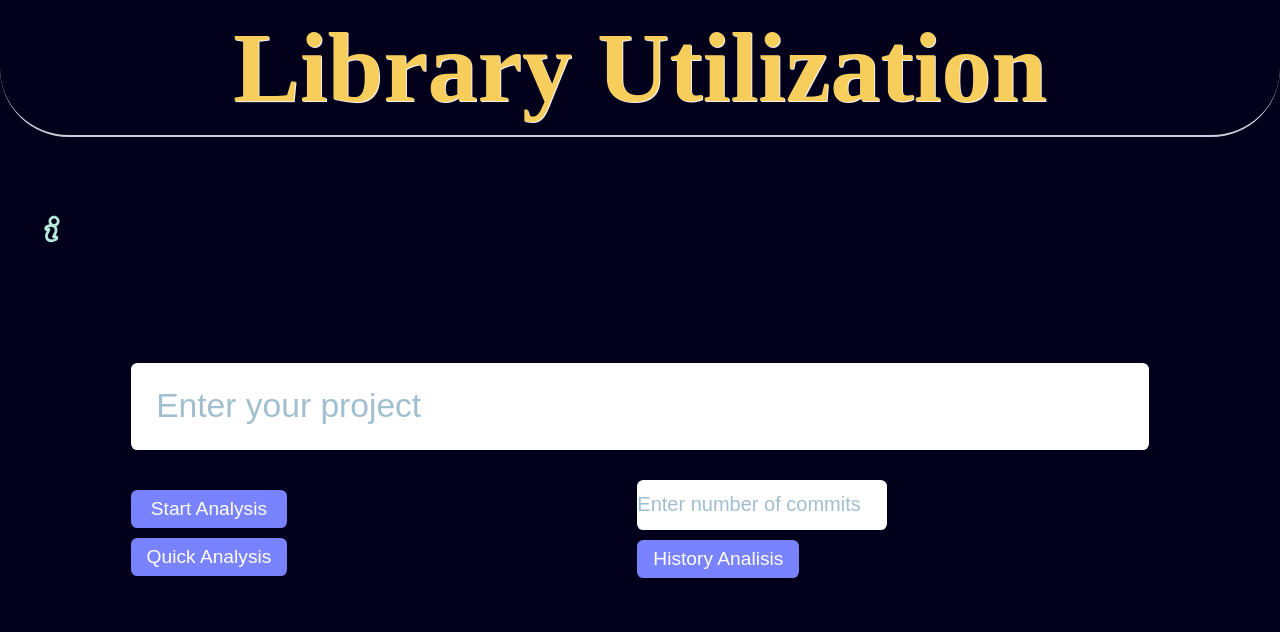
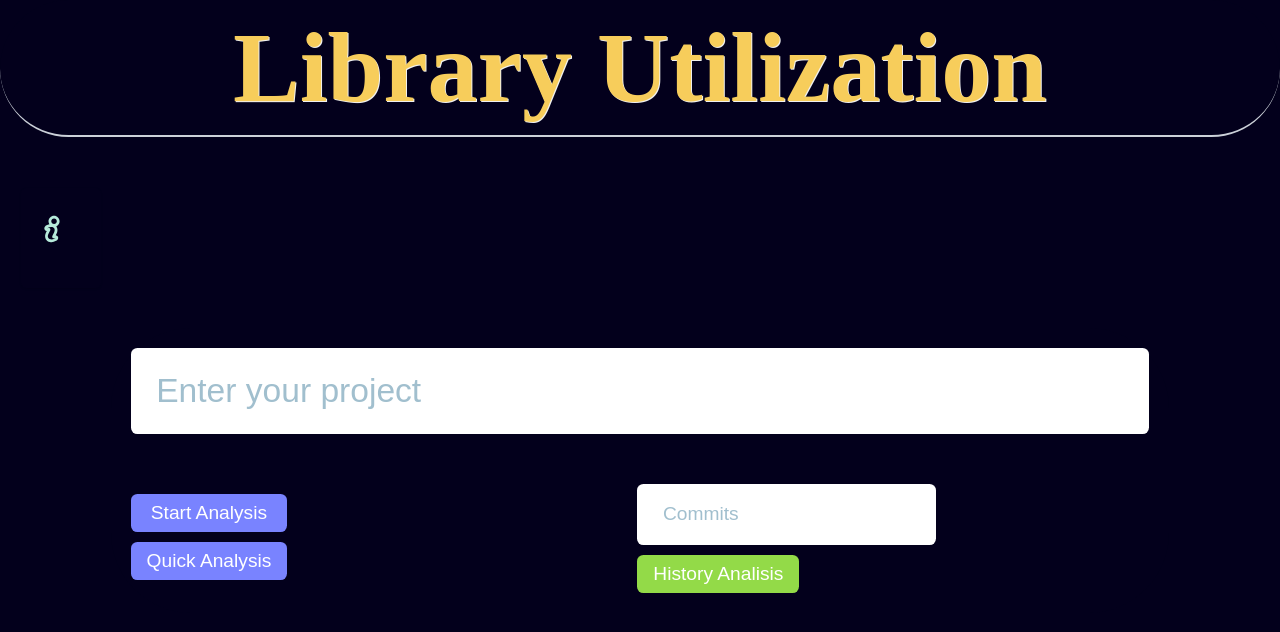
Before and after one commit to kostoglou/LibraryUtilization, a React (Create React App) app: page / in a window 1280 px wide. Shown: the top 632 px of the page. Built offline with nearby package versions, Linux system fonts and the light colour scheme.

Commit message:
commits and nul diagramm

```diff
--- a/src/App.css
+++ b/src/App.css
@@ -150,7 +150,7 @@
 .item2{
   display: flex;
   flex-direction: row;
-  padding-top: 30px;
+  padding-top: 50px;
 }
 .item21{
   display: flex;
@@ -164,8 +164,8 @@
 }
 
 #input2{
-  height: 50px;
-  width: 250px;
+  height: auto;
+  width: auto;
 }
 
 /*iNPUT URL*/
@@ -212,7 +212,7 @@
   display: flex;
   margin: 0;
   padding: var(--inputPaddingV) var(--inputPaddingH);
-  color: #7e57c2;
+  color: #3a1678;
   width: 100%;
   font-family: inherit;
   font-size: var(--inputFontSize);
@@ -272,6 +272,114 @@
     visibility 0ms,
     z-index 0ms;
 }
+
+/*****
+input Commits
+*****/
+.InputCom {
+  position: relative;
+
+  /* generic */
+  --gutterSm: 0.4rem;
+  --gutterMd: 0.8rem;
+  --gutterLg: 1.6rem;
+  --gutterXl: 2.4rem;
+  --gutterXx: 7.2rem;
+  --colorPrimary400: #A0D468;
+  --colorPrimary600: #A0D468;
+  --colorPrimary800: #FFCE54;
+  --fontFamily: "Dosis", sans-serif;
+  --fontSizeSm: 1.2rem;
+  --fontSizeMd: 1.6rem;
+  --fontSizeLg: 2.1rem;
+  --fontSizeXl: 2.8rem;
+  --fontSizeXx: 3.6rem;
+  --lineHeightSm: 1.1;
+  --lineHeightMd: 1.8;
+  --transitionDuration: 300ms;
+  --transitionTF: cubic-bezier(0.645, 0.045, 0.355, 1);
+  /* floated labels */
+  --inputPaddingV: var(--gutterMd);
+  --inputPaddingH: var(--gutterLg);
+  --inputFontSize: var(--fontSizeSm);
+  --inputLineHeight: var(--lineHeightMd);
+  --labelScaleFactor: 0.8;
+  --labelDefaultPosY: 50%;
+  --labelTransformedPosY: calc(
+    (var(--labelDefaultPosY)) -
+    (var(--inputPaddingV) * var(--labelScaleFactor)) -
+    (var(--inputFontSize) * var(--inputLineHeight))
+  );
+  --inputTransitionDuration: var(--transitionDuration);
+  --inputTransitionTF: var(--transitionTF);
+}
+
+.InputCom-text {
+  display: flex;
+  margin: 0;
+  padding: var(--inputPaddingV) var(--inputPaddingH);
+  color: #69913f;
+  width: 100%;
+  font-family: inherit;
+  font-size: var(--inputFontSize);
+  font-weight: inherit;
+  line-height: var(--inputLineHeight);
+  border: none;
+  border-radius: 0.4rem;
+  transition: box-shadow var(--transitionDuration);
+}
+
+.InputCom-text::placeholder {
+  color: #a1bfce;
+}
+
+.InputCom-text:focus {
+  outline: none;
+  box-shadow: 0.1rem 0.2rem 0.9rem var(--colorPrimary600);
+}
+
+.InputCom-label {
+  display: flex;
+  position: absolute;
+  bottom: 50%;
+  left: 1rem;
+  color: #fff;
+  font-family: inherit;
+  font-size: var(--inputFontSize);
+  font-weight: inherit;
+  line-height: var(--inputLineHeight);
+  opacity: 0;
+  transform:
+    translate3d(0, var(--labelDefaultPosY), 0)
+    scale(1);
+  transform-origin: 0 0;
+  transition:
+    opacity var(--inputTransitionDuration) var(--inputTransitionTF),
+    transform var(--inputTransitionDuration) var(--inputTransitionTF),
+    visibility 0ms var(--inputTransitionDuration) var(--inputTransitionTF),
+    z-index 0ms var(--inputTransitionDuration) var(--inputTransitionTF);
+}
+
+.InputCom-text:placeholder-shown + .InputCom-label {
+  visibility: hidden;
+  z-index: -1;
+}
+
+.InputCom-text:not(:placeholder-shown) + .InputCom-label,
+.InputCom-text:focus:not(:placeholder-shown) + .InputCom-label {
+  visibility: visible;
+  z-index: 1;
+  opacity: 1;
+  transform:
+    translate3d(0, var(--labelTransformedPosY), 0)
+    scale(var(--labelScaleFactor));
+  transition:
+    transform var(--inputTransitionDuration),
+    visibility 0ms,
+    z-index 0ms;
+}
+
+
 
 /*Table*/
 .table{
@@ -426,6 +534,45 @@ ul li:hover a {
   --size: 200px;
 }
 
+/***
+history button
+****/
+.historybutton{
+  font-family: 'Chakra Petch', sans-serif;
+  position: relative;
+  background: #93da48;
+  padding: 0.5rem 1rem;
+  font-size: 1.2rem;
+  border: none;
+  color: rgb(255, 255, 255);
+  cursor: pointer;
+  outline: none;
+  overflow: hidden;
+  margin-top: 10px;
+  margin-right: 350px;
+  border-radius: 0.4rem;
+}
+
+.historybutton span {
+  position: relative;
+}
+
+.historybutton::before {
+  --size: 0;
+  content: '';
+  position: absolute;
+  left: var(--x);
+  top: var(--y);
+  width: var(--size);
+  height: var(--size);
+  background: radial-gradient(circle closest-side, rgb(151, 173, 212), transparent);
+  transform: translate(-50%, -50%);
+  transition: width 0.2s ease, height 0.2s ease;
+}
+
+.historybutton:hover::before {
+  --size: 200px;
+}
 
 /*BACK BUTTON*/
 .backbutton{
--- a/src/App.js
+++ b/src/App.js
@@ -35,6 +35,11 @@ class App extends Component {
     if(this.state.showDiagram1==true){
       this.handleBacktoTableClick();
       document.getElementById("backButtonAllId").style.display="flex";
+    }
+
+    if(this.state.showHistoryAnalysis==true){
+      this.handleBackClick();
+      document.getElementById("backButtonAllId").style.display = "none";
     }
   }
 
@@ -153,6 +158,8 @@ class App extends Component {
         for(var k=0; k<obj.length; k++){
 
           var sha = obj[k].sha;
+          var nul = obj[k].projectModuleDTOS[0].nul;
+
 
           if(obj[k].projectModuleDTOS.length==1){
             this.setState({nul: "nul: "+obj[k].projectModuleDTOS[0].nul});
@@ -187,13 +194,14 @@ class App extends Component {
                 puci: puci.toFixed(3), lduf: lduf.toFixed(3), liuf: liuf.toFixed(3)});
             }
 
-            dataProject.push({sha: sha, dataProjectVersion: dataProjectVersion});
+            dataProject.push({sha: sha, nul: nul, dataProjectVersion: dataProjectVersion});
 
           }
         }
         dataProject= dataProject.reverse();
         this.setState({dataProject: dataProject});
 
+        document.getElementById("backButtonAllId").style.display = "flex";
         console.log("ok");
         this.setState({ showWelcome: false });
         this.setState({ showHistoryAnalysis: true });
@@ -206,7 +214,8 @@ class App extends Component {
   handleBackClick = () => {
     this.setState({ showWelcome: true });
     this.setState({ showTable: false });
-    this.setState({ showDiagram1: false })
+    this.setState({ showDiagram1: false });
+    this.setState({showHistoryAnalysis: false});
   };
 
   handleClickofTableofLibrary=(key) => {
@@ -242,10 +251,9 @@ class App extends Component {
         <aside class="asideBack"><button id="backButtonAllId" className="backbutton" onClick={this.onbackclickAll} style={{ display: "none" }} >BACK <span><MdOutlineArrowBackIosNew /></span></button></aside>
 
 
-
         <main class="main">
           {this.state.showWelcome && <Welcome ongoclick={this.handleGoClick} onHistoryclick={this.handleHistoryClick}/>}
-          {this.state.showHistoryAnalysis && <HistoryAnalysis data={this.state.dataProject} comm={this.state.commitsforhistory}/>}
+          {this.state.showHistoryAnalysis && <HistoryAnalysis data={this.state.dataProject} comm={this.state.commitsforhistory} />}
           {this.state.showTable && <MyTable onclickoftableoflibrary={this.handleClickofTableofLibrary}
               data={this.state.dataTable} nul={this.state.nul} onbackclick={this.handleBackClick} />}
           {this.state.showDiagram1 && <DiagramSystemtoApi data={this.state.dataFirstMethods} libname={this.state.selectedLibrary}/>}
--- a/src/components/historyAnalysis.jsx
+++ b/src/components/historyAnalysis.jsx
@@ -1,6 +1,4 @@
 import React, { Component } from 'react';
-import Table from 'rc-table';
-import { HiArrowRightCircle } from 'react-icons/hi2';
 import {
     LineChart,
     Line,
@@ -25,16 +23,22 @@ class HistoryAnalysis extends Component {
     }
 
     render() {
+      //commits
       var commitsLi=['name'];
+      var commitsLi2=[];
+      for(var i=0;i<this.props.comm; i++){
+        var v=i+1;
+        commitsLi.push('v'+v);
+        commitsLi2.push('Commit: '+v);
+      }
+
       var uniqueLibs=[];
       var libsSha=[];
       var sha="";
-        for(var i=0;i<this.props.comm; i++){
-          var v=i+1;
-          commitsLi.push('v'+v);
+      for(var i=0; i<this.props.data.length; i++){
         var lib="";
-          sha = this.props.comm.sha;
-          for(var j=0;j<this.props.data[i].dataProjectVersion;j++){
+        sha = this.props.data[i].sha;
+        for(var j=0;j<this.props.data[i].dataProjectVersion.length;j++){
           lib = this.props.data[i].dataProjectVersion[j].lib;
           if(!uniqueLibs.includes(lib)){
             uniqueLibs.push(lib);
@@ -42,11 +46,10 @@ class HistoryAnalysis extends Component {
           libsSha.push({sha: sha, lib: lib});
         }
       }
-
       var yesNoTableLibs=[];
       var shaYes=[];
-        for(var i=0; i<uniqueLibs; i++){
-          for(var j=0; j<libsSha; j++){
+      for(var i=0; i<uniqueLibs.length; i++){
+        for(var j=0; j<libsSha.length; j++){
           var l = libsSha[j].lib;
           var s = libsSha[j].sha;
           if(uniqueLibs[i]==l){
@@ -58,56 +61,16 @@ class HistoryAnalysis extends Component {
 
 
       //first chart
-        const data = [
-            {
-              name: "Page A",
-              uv: 4000,
-              pv: 2400,
-              amt: 2400
-            },
-            {
-              name: "Page B",
-              uv: 3000,
-              pv: 1398,
-              amt: 2210
-            },
-            {
-              name: "Page C",
-              uv: 2000,
-              pv: 9800,
-              amt: 2290
-            },
-            {
-              name: "Page D",
-              uv: 2780,
-              pv: 3908,
-              amt: 2000
-            },
-            {
-              name: "Page E",
-              uv: 1890,
-              pv: 4800,
-              amt: 2181
-            },
-            {
-              name: "Page F",
-              uv: 2390,
-              pv: 3800,
-              amt: 2500
-            },
-            {
-              name: "Page G",
-              uv: 3490,
-              pv: 4300,
-              amt: 2100
+      const dataFirstChart = [];
+      for(var i=0; i<this.props.data.length; i++){
+        var n = this.props.data[i].nul;
+        dataFirstChart.push({commit: commitsLi2, nul: n});
       }
-          ];
-
+      var data = [];
+      data = dataFirstChart;
 
       return (
         <React.Fragment>
-
-
 
           <button onClick={this.test}> button</button>
 
@@ -123,17 +86,16 @@ class HistoryAnalysis extends Component {
           }}
           >
           <CartesianGrid strokeDasharray="3 3" />
-                <XAxis dataKey="name" />
+          <XAxis dataKey="commit" />
           <YAxis />
           <Tooltip />
           <Legend />
           <Line
             type="monotone"
-                    dataKey="pv"
+            dataKey="nul"
             stroke="#8884d8"
             activeDot={{ r: 8 }}
           />
-                <Line type="monotone" dataKey="uv" stroke="#82ca9d" />
           </LineChart>
 
               <table>
@@ -145,11 +107,13 @@ class HistoryAnalysis extends Component {
                   </tr>
                 </thead>
                 <tbody>
-                    {yesNoTableLibs.map((row, index) => (
-                      <tr key={row}>{row.map((x) => (
-                          <td key={x}>{row[x]}</td> ))}
+                    {/* {yesNoTableLibs.map((row, index) => (
+                      <tr key={index}>
+                        {commitsLi.map((x) => (
+                          <td key={x}>{row[x]}</td>
+                        ))}
                       </tr>
-                    ))}
+                    ))} */}
                 </tbody>
               </table>
           </React.Fragment>
--- a/src/components/welcome.jsx
+++ b/src/components/welcome.jsx
@@ -7,12 +7,18 @@ class Welcome extends Component {
       }
 
       handleCursor = (e) => {
-        const cursor = document.getElementsByClassName('gobutton')[0];
+        const cursor1 = document.getElementsByClassName('gobutton')[0];
+        const cursor2 = document.getElementsByClassName('gobutton')[1];
+        const cursor3 = document.getElementsByClassName('historybutton')[0];
         let rect = e.target.getBoundingClientRect();
         let x = e.clientX - rect.left;
         let y = e.clientY - rect.top;
-        cursor.style.setProperty('--x', x + 'px');
-        cursor.style.setProperty('--y', y + 'px');
+        cursor1.style.setProperty('--x', x + 'px');
+        cursor1.style.setProperty('--y', y + 'px');
+        cursor2.style.setProperty('--x', x + 'px');
+        cursor2.style.setProperty('--y', y + 'px');
+        cursor3.style.setProperty('--x', x + 'px');
+        cursor3.style.setProperty('--y', y + 'px');
     }
 
     render() {
@@ -36,10 +42,12 @@ class Welcome extends Component {
                             </button>
                         </div>
                         <div class="item22">
-                            <input type="text" id="input2" class="Input-text" placeholder="Enter number of commits"></input>
-                            <label for="input2" class="Input-label">Commits</label>
+                            <div class="InputCom">
+                                <input type="text" id="input2" class="InputCom-text" placeholder="Commits"></input>
+                                <label for="input2" class="InputCom-label">Commits</label>
+                            </div>
                             <button onMouseMove={ this.handleCursor }
-                                className="gobutton" onClick={this.props.onHistoryclick}> <span>History Analisis</span>
+                                className="historybutton" onClick={this.props.onHistoryclick}> <span>History Analisis</span>
                             </button>
                         </div>
                     </div>
```
Lines whose indentation alone changed are shown as unchanged.
